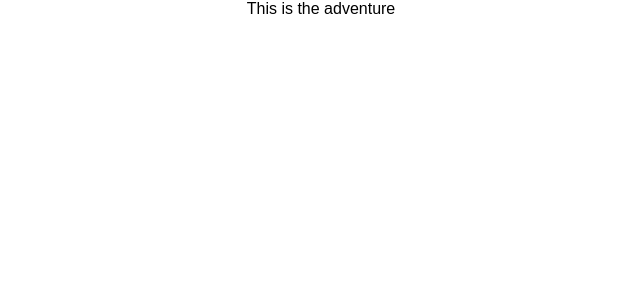
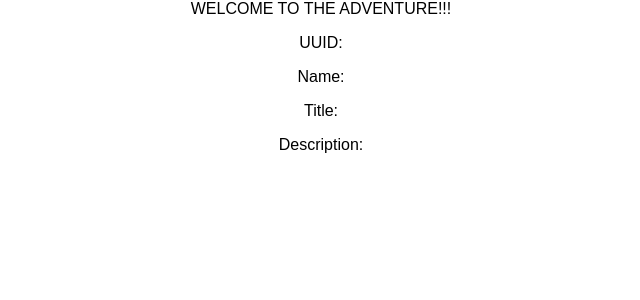
Before and after one commit to snowcoding/lambdamud-client, a React (Create React App) app in the folder react-mud-client/: page /adventure in a window 1280 px wide. Shown: the top 300 px of the page, without its empty margins (319-959 px from the left). Built offline with nearby package versions, Linux system fonts and the light colour scheme.

Commit message:
Basic game data can now be displayed

```diff
--- a/react-mud-client/src/App.js
+++ b/react-mud-client/src/App.js
@@ -39,7 +39,7 @@ class App extends Component {
       <div className="App">
 
         {/* How to send a prop down to component within a route */}
-        <Route exact path="/register" component={() => <Register initPlayer={this.initPlayer} /> } />
+        <Route exact path="/register" component={(props) => <Register initPlayer={this.initPlayer} {...props}/> } />
 
 
         <Route exact path="/" render={(props) => this.state.userAuthToken ?
@@ -47,8 +47,13 @@ class App extends Component {
                         <Route path="/adventure" component={Adventure} /> :
                         <Redirect to="/login" /> }/>
 
-        <Route exact path="/login" component={Login} />
-        <Route path="/adventure" component={Adventure} />
+        <Route exact path="/login" component={(props) => <Login initPlayer={this.initPlayer} {...props}/>} />
+
+        <Route path="/adventure" component={() => <Adventure uuid={this.state.uuid}
+                                                            name={this.state.name}
+                                                            players={this.state.players}
+                                                            title={this.state.title}
+                                                            desc={this.state.description}/>} />
 
       </div>
     );
--- a/react-mud-client/src/components/Adventure.js
+++ b/react-mud-client/src/components/Adventure.js
@@ -1,10 +1,18 @@
 import React, { Component } from 'react';
 
 class Adventure extends Component {
+  constructor(props) {
+    super(props);
+  }
+
   render() {
     return (
       <div>
-        This is the adventure
+        WELCOME TO THE ADVENTURE!!!
+        <p>UUID: {this.props.uuid}</p>
+        <p>Name: {this.props.name}</p>
+        <p>Title: {this.props.title}</p>
+        <p>Description: {this.props.desc}</p>
       </div>
     );
   }
```
